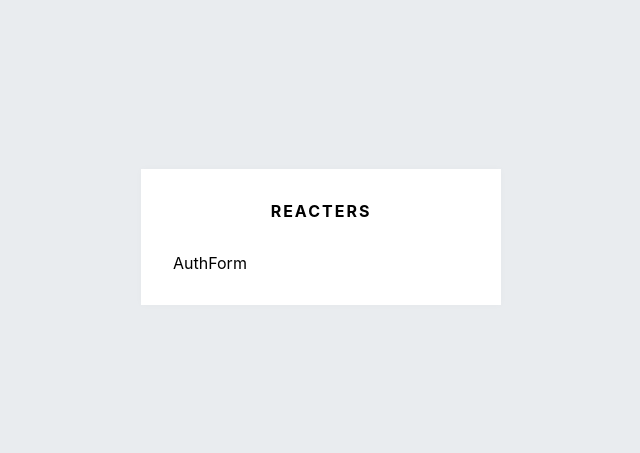
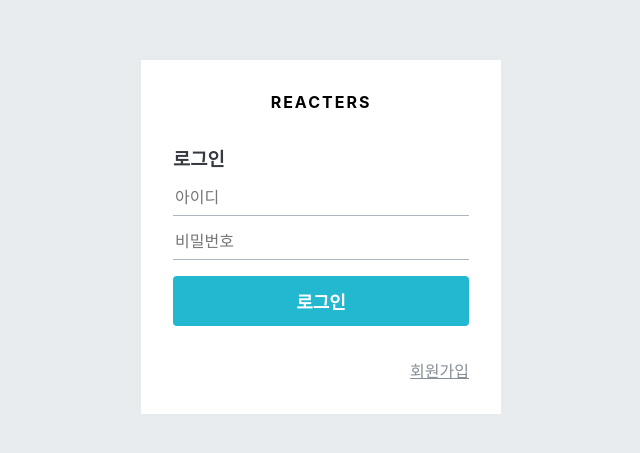
Before and after one commit to hiuny/react-blog, a React (Create React App) app in the folder blog-frontend/: page /login in a window 1280 px wide. Shown: the part 163-616 px from the top of the page, without its empty margins (319-959 px from the left). Built offline with nearby package versions, Linux system fonts and the light colour scheme.

Commit message:
[24.2.1.2] AuthForm > ButtonWithMarginTop 까지

```diff
--- a/blog-frontend/src/components/auth/AuthForm.js
+++ b/blog-frontend/src/components/auth/AuthForm.js
@@ -1,17 +1,79 @@
 import styled from 'styled-components'
+import { Link } from 'react-router-dom'
+import palette from '../../lib/styles/palette'
+import Button from '../common/Button'
 
 /**
  * 회원가입 또는 로그인 폼을 보여 줍니다.
  */
 
 const AuthFormBlock = styled.div`
+  h3 {
+    margin: 0;
+    color: ${palette.gray[8]};
+    margin-bottom: 1rem;
+  }
+`
 
+/**
+ * 스타일링된 input
+ */
+const StyledInput = styled.input`
+  font-size: 1rem;
+  border: none;
+  border-bottom: 1px solid ${palette.gray[5]};
+  padding-bottom: 0.5rem;
+  outline: none;
+  width: 100%;
+  &:focus {
+    color: $oc-teal-7;
+    border-bottom: 1px solid ${palette.gray[7]};
+  }
+  & + & {
+    margin-top: 1rem;
+  }
+`
+
+/**
+ * 폼 하단에 로그인 혹은 회원가입 링크를 보여 줌
+ */
+const Footer = styled.div`
+  margin-top: 2rem;
+  text-align: right;
+  a {
+    color: ${palette.gray[6]};
+    text-decoration: underline;
+    &:hover {
+      color: ${palette.gray[9]};
+    }
+  }
+`
+
+const ButtonWithMarginTop = styled(Button)`
+  margin-top: 1rem;
 `
 
 const AuthForm = () => {
   return (
     <AuthFormBlock>
-      AuthForm
+      <h3>로그인</h3>
+      <form>
+        <StyledInput
+          autoComplete="username"
+          name="username"
+          placeholder="아이디"
+        />
+        <StyledInput
+          autoComplete="new-password"
+          name="password"
+          placeholder="비밀번호"
+          type="password"
+        />
+        <ButtonWithMarginTop cyan fullWidth>로그인</ButtonWithMarginTop>
+      </form>
+      <Footer>
+        <Link to="/register">회원가입</Link>
+      </Footer>
     </AuthFormBlock>
   )
 }
--- a/blog-frontend/src/components/common/Button.js
+++ b/blog-frontend/src/components/common/Button.js
@@ -1,4 +1,4 @@
-import styled from 'styled-components'
+import styled, { css } from 'styled-components'
 import palette from '../../lib/styles/palette'
 
 const StyledButton = styled.button`
@@ -14,6 +14,26 @@
   &:hover {
     background: ${palette.gray[6]};
   }
+
+  ${props =>
+    props.fullWidth &&
+    css`
+      padding-top: 0.75rem;
+      padding-bottom: 0.75rem;
+      width: 100%;
+      font-size: 1.125rem;
+    `
+  }
+
+  ${props =>
+    props.cyan &&
+    css`
+      background: ${palette.cyan[5]};
+      &:hover {
+        background: ${palette.cyan[4]}
+      }
+    `
+  }
 `
 const Button = props => <StyledButton {...props} />
 
```
